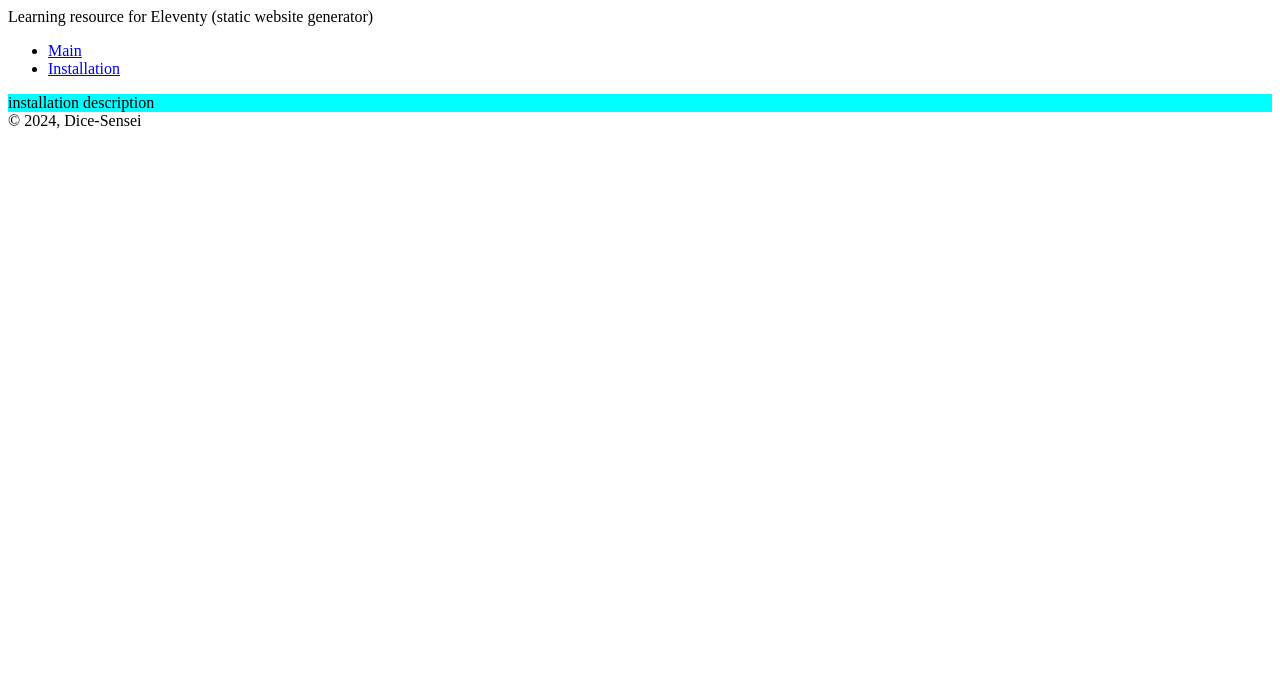
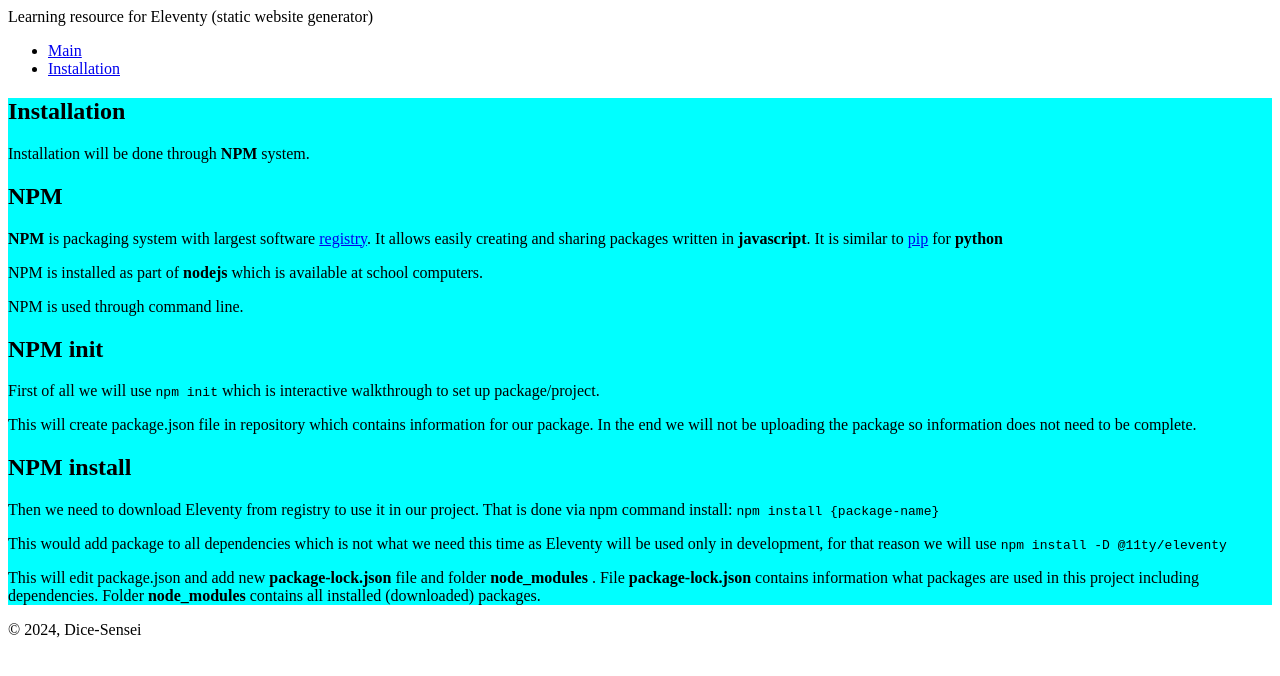
Before and after one commit to Hubkaji/npm, an Eleventy site: page src/installation.html in a window 1280 px wide. Built offline with nearby package versions, Linux system fonts and the light colour scheme; Eleventy itself is replaced by a stand-in of ours; files that its build step writes are made by us from their sources.

Commit message:
Add content to installation

```diff
--- a/src/installation.html
+++ b/src/installation.html
@@ -2,4 +2,46 @@
 layout: main.njk
 ---
 
-<section class="installation_section">installation description</section>
+<section class="installation_section">
+  <h1>Installation</h1>
+  <p>Installation will be done through <b>NPM</b> system.</p>
+  <h2>NPM</h2>
+  <p>
+    <b>NPM</b> is packaging system with largest software
+    <a href="https://www.npmjs.com/">registry</a>. It allows easily creating and
+    sharing packages written in <b>javascript</b>. It is similar to
+    <a href="https://pypi.org/project/pip/">pip</a> for <b>python</b>
+  </p>
+  <p>
+    NPM is installed as part of <b>nodejs</b> which is available at school
+    computers.
+  </p>
+  <p>NPM is used through command line.</p>
+  <h2>NPM init</h2>
+  <p>
+    First of all we will use <code>npm init</code> which is interactive
+    walkthrough to set up package/project.
+  </p>
+  <p>
+    This will create package.json file in repository which contains information
+    for our package. In the end we will not be uploading the package so
+    information does not need to be complete.
+  </p>
+  <h2>NPM install</h2>
+  <p>
+    Then we need to download Eleventy from registry to use it in our project.
+    That is done via npm command install:
+    <code>npm install {package-name}</code>
+  </p>
+  <p>
+    This would add package to all dependencies which is not what we need this
+    time as Eleventy will be used only in development, for that reason we will
+    use <code>npm install -D @11ty/eleventy</code>
+  </p>
+  <p>
+    This will edit package.json and add new <b>package-lock.json</b> file and
+    folder <b>node_modules</b> . File <b>package-lock.json</b> contains
+    information what packages are used in this project including dependencies.
+    Folder <b>node_modules</b> contains all installed (downloaded) packages.
+  </p>
+</section>
```
